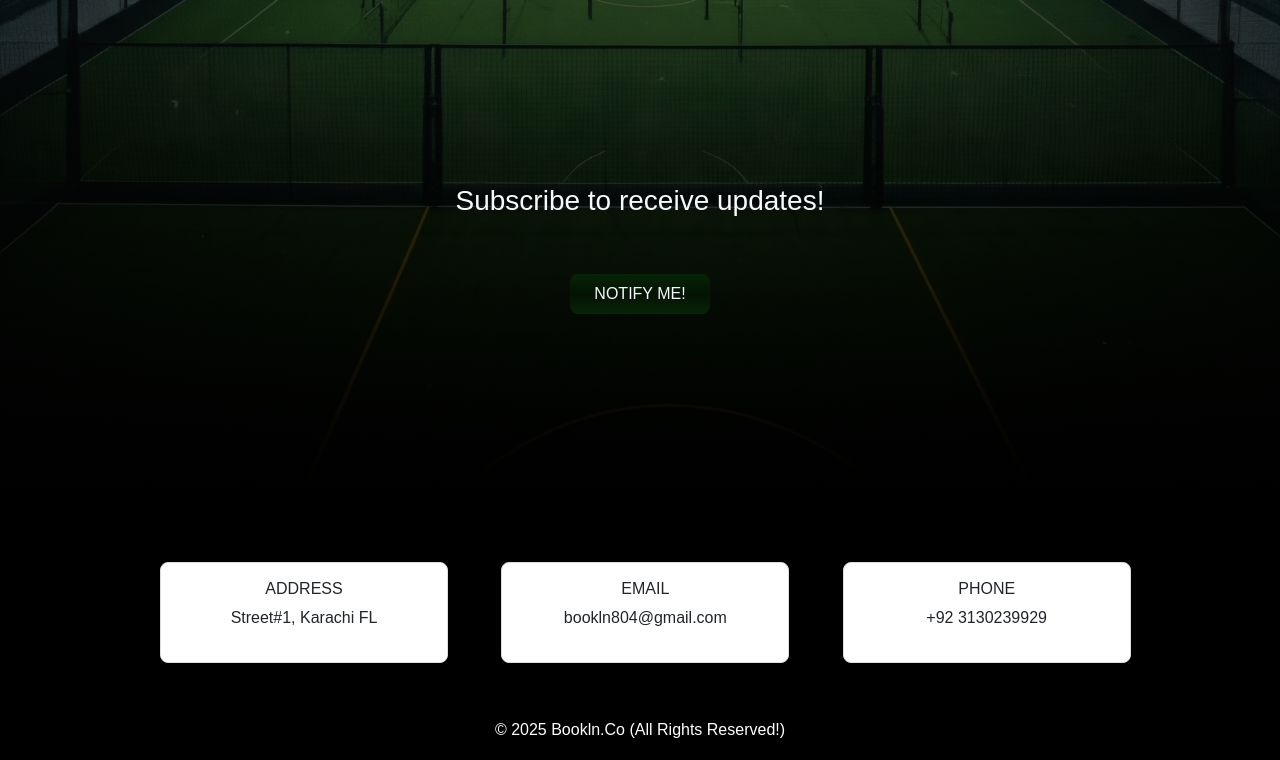
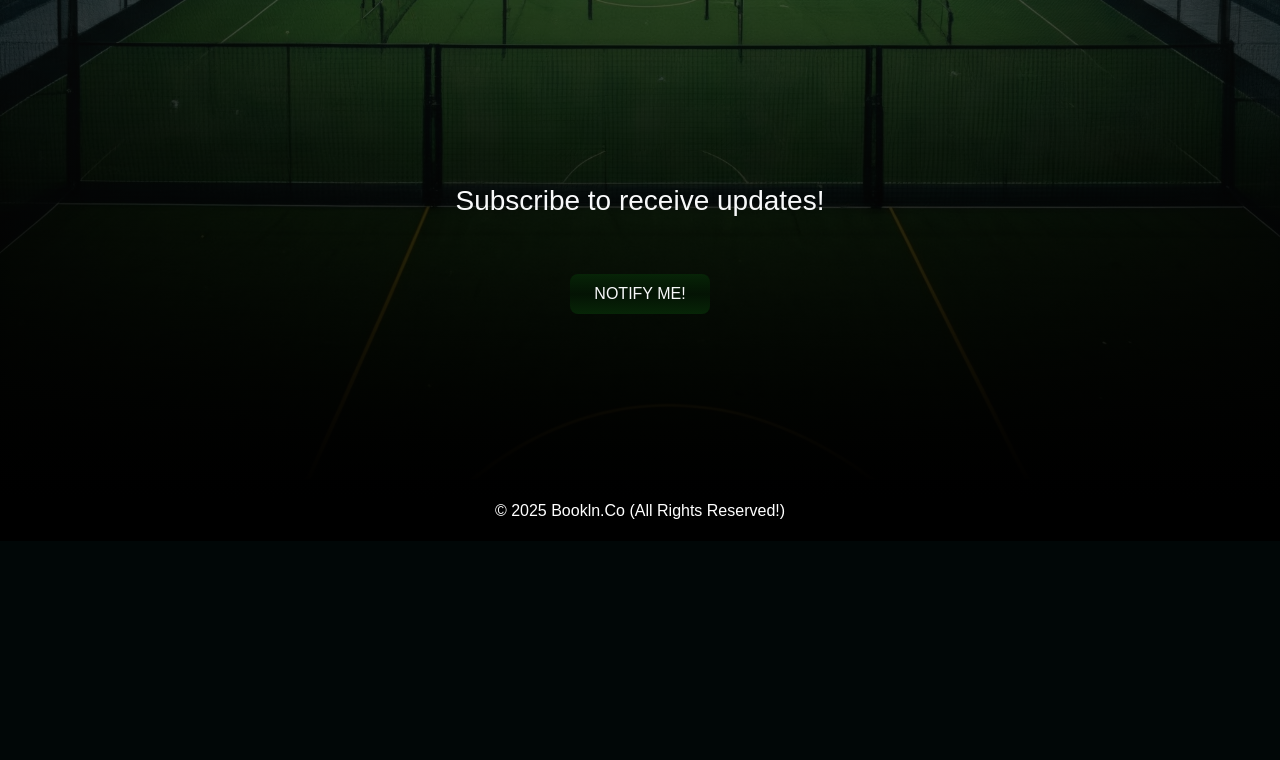
Before and after one commit to aishxix/Bookln, a Flask app: page / in a window 1280 px wide; the page is wider, and only the part inside the window is pictured. Shown: the part 801-1561 px from the top of that part. After the commit the page ends 1320 px from the top of that part, so only its background shows below. Run offline with Flask 3, Linux system fonts and the light colour scheme; some web fonts are replaced.

Commit message:
deletedcards

```diff
--- a/static/style.css
+++ b/static/style.css
@@ -404,7 +404,6 @@ footer {
     font-size: 17px;
   }
 }
-/* style.css */
 
 .div {
   animation: animate 2s infinite;
--- a/templates/index.html
+++ b/templates/index.html
@@ -76,41 +76,6 @@
 
 
   </section>
-
-  <section class="bg-black py-5">
-    <div class="address-card">
-      <div class="container">
-        <div class="row text-center gx-4">
-          <div class="col-12 col-md-4 ">
-            <div class="card bg-white px-3 py-3">
-
-              <h6 class="bd-bottom-gray">ADDRESS</h6>
-
-              <p>Street#1, Karachi FL</p>
-
-            </div>
-          </div>
-
-          <div class="col-12 col-md-4">
-            <div class="card bg-white px-3 py-3">
-
-              <h6 class="bd-bottom-gray">EMAIL</h6>
-
-              <p>bookln804@gmail.com</p>
-
-            </div>
-          </div>
-          <div class="col-12 col-md-4">
-            <div class="card bg-white px-3 py-3">
-
-              <h6 class="bd-bottom-gray">PHONE</h6>
-
-              <p>+92 3130239929</p>
-            </div>
-          </div>
-        </div>
-      </div>
-  </section>
   <footer>
     <p>&copy; 2025 Bookln.Co (All Rights Reserved!)</p>
   </footer>
```
